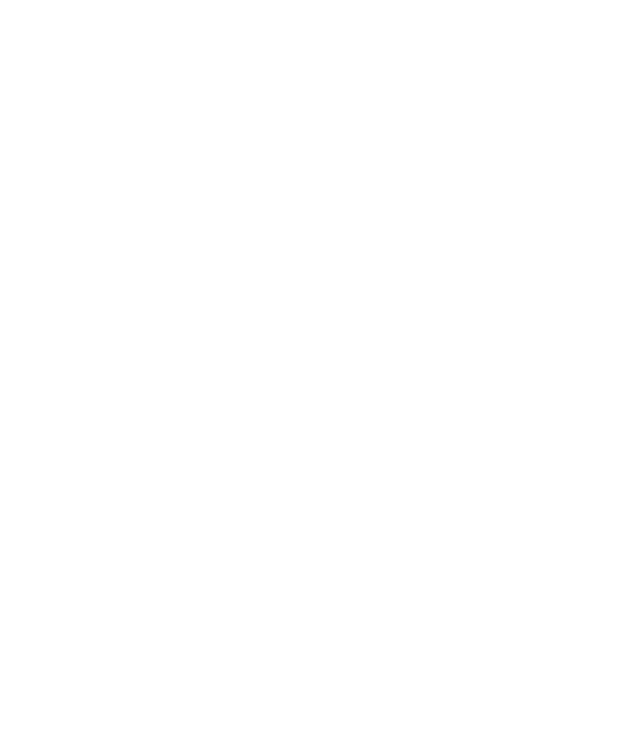
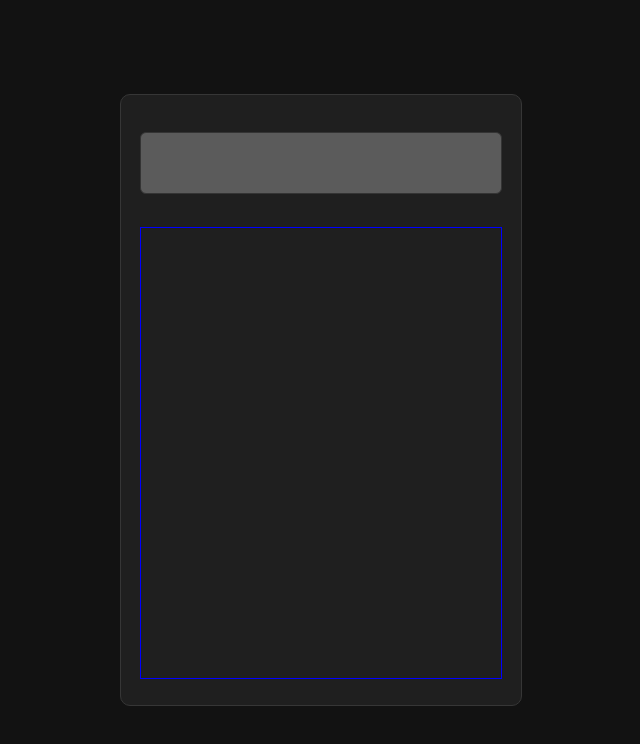
Before and after one commit to AminDanaaa/simple-calculator, a plain HTML site: page index.html in a window 1280 px wide. Shown: the whole page, without its empty margins (319-959 px from the left). Drawn offline with Linux system fonts and the light colour scheme.

Commit message:
initial ui and container

```diff
--- a/CSS/styles.css
+++ b/CSS/styles.css
@@ -0,0 +1,37 @@
+body {
+    background-color: #121212;
+    display: flex;
+    justify-content: center;
+    align-items: center;
+    height: 98vh;
+}
+
+.container {
+    border: 1px solid #363636;
+    border-radius: 10px;
+    width: 25%;
+    height: 70vh;
+    display: flex;
+    flex-direction: column;
+    justify-content: space-around;
+    align-items: center;
+    min-width: 400px;
+    min-height: 600px;
+    background-color: #1f1f1f;
+    padding-bottom: 10px;
+}
+
+.display {
+    border: 1px solid #343434;
+    border-radius: 6px;
+    background-color: rgb(91, 91, 91);
+    width: 90%;
+    height: 10%;
+    margin-top: 20px;
+}
+
+.inputs {
+    border: 1px solid blue;
+    width: 90%;
+    height: 75%;
+}
--- /dev/null
+++ b/Scripts/Elements.js
@@ -0,0 +1,14 @@
+// get the references from DOM
+const container = document.querySelector(".container");
+
+// create new elements and store references
+const display = document.createElement("div");
+const inputs = document.createElement("div");
+
+// assign css classes to elements
+display.classList.add("display");
+inputs.classList.add("inputs");
+
+// assign children to parents and struct the page
+container.appendChild(display);
+container.appendChild(inputs);
--- a/index.html
+++ b/index.html
@@ -4,6 +4,7 @@
     <meta charset="UTF-8">
     <meta name="viewport" content="width=device-width, initial-scale=1.0">
     <title>Simple Calculator</title>
+    <script src="./Scripts/Elements.js" defer></script>
     <script src="./Scripts/Main.js" defer></script>
     <link rel="stylesheet" href="./CSS/styles.css">
 </head>
```
